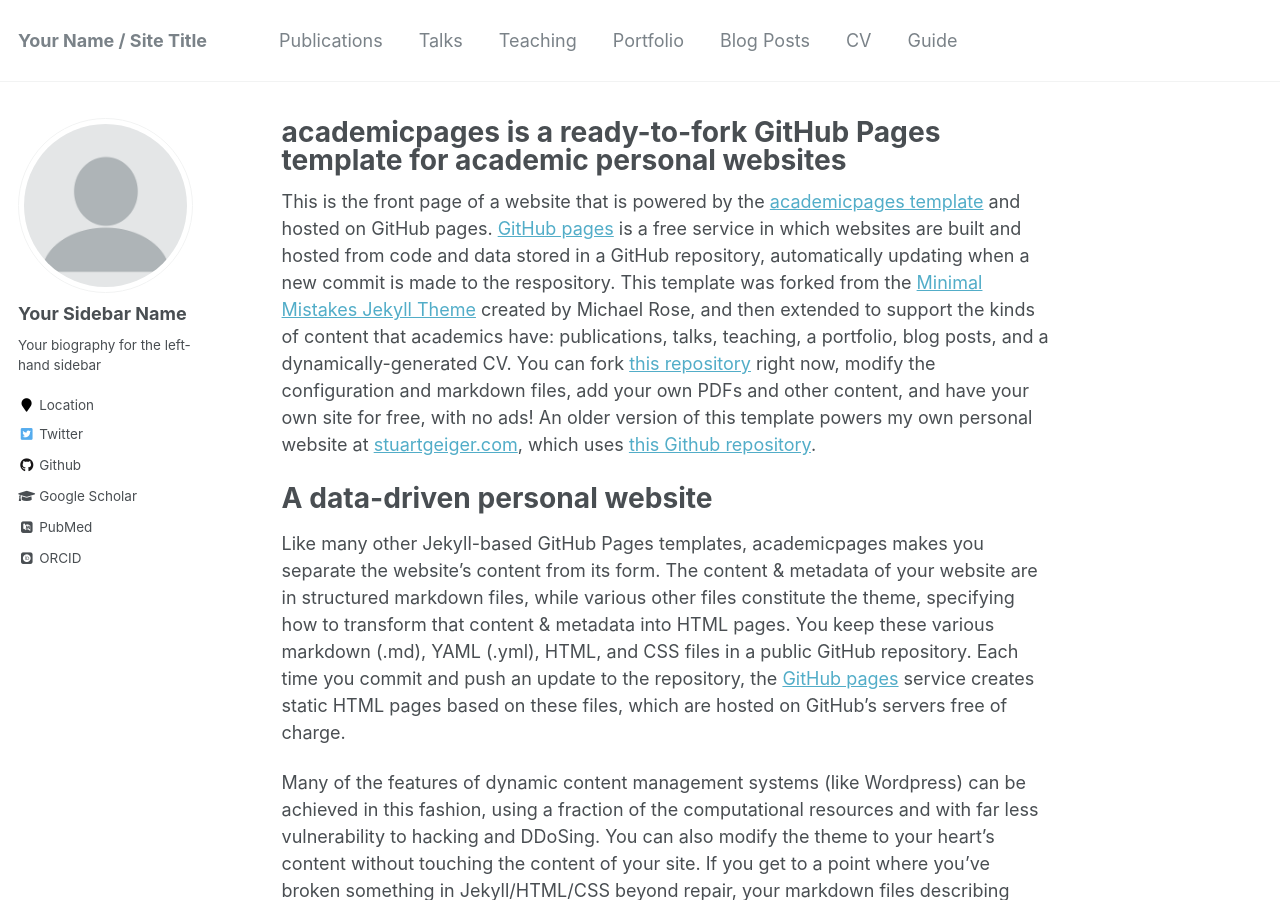
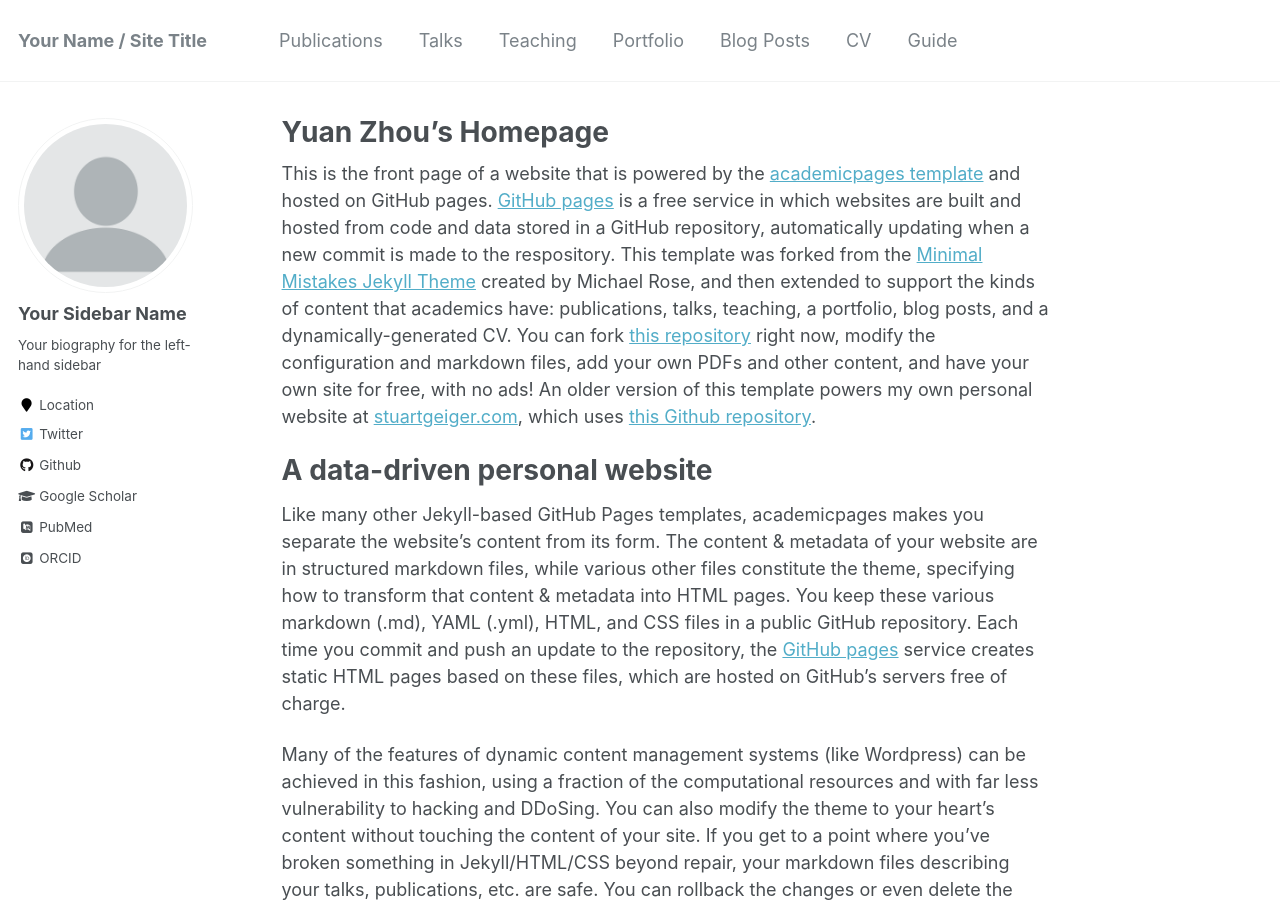
Before and after one commit to yuanzhou-yzhou/yuanzhou-yzhou.github.io, a Jekyll site: the page built from _pages/about.md, in a window 1280 px wide and 900 px high. Built offline with Jekyll 4.4.1, drawn with Linux system fonts in a browser that asks for light colours; some web fonts are replaced.

Commit message:
Update about.md

```diff
--- a/_pages/about.md
+++ b/_pages/about.md
@@ -1,6 +1,6 @@
 ---
 permalink: /
-title: "academicpages is a ready-to-fork GitHub Pages template for academic personal websites"
+title: "Yuan Zhou's Homepage"
 excerpt: "About me"
 author_profile: true
 redirect_from:
```
